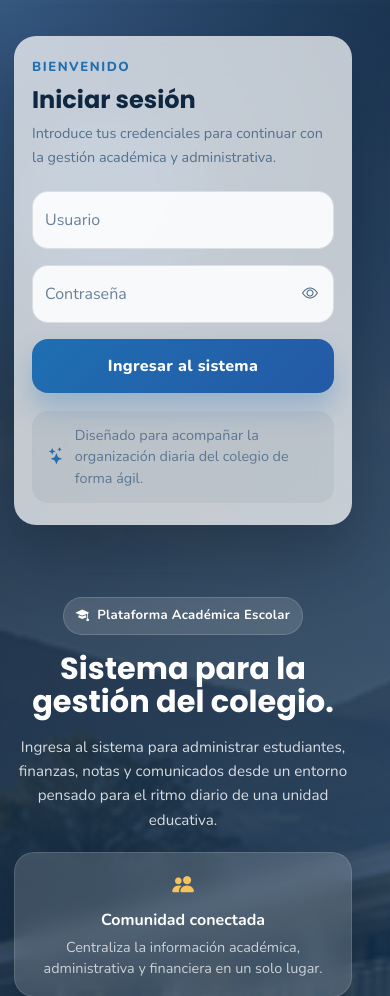
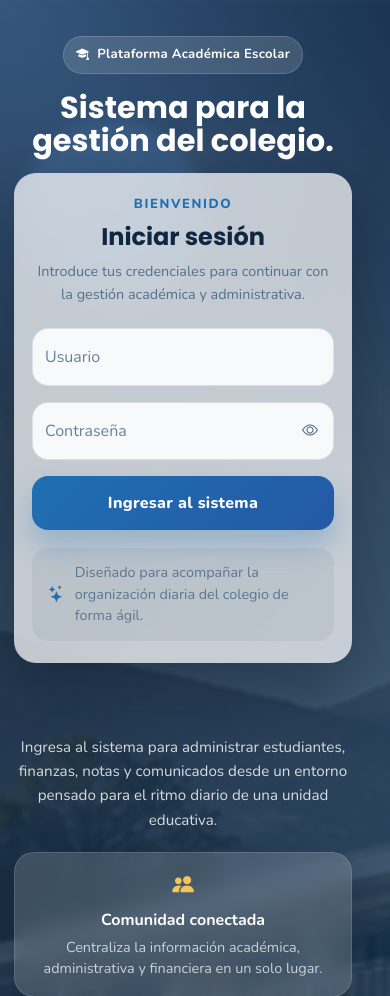
Before and after one commit to jits94/colegio, a PHP site: page /login.php in a window 390 px wide. Shown: the top 996 px of the page. Run offline with PHP 8.4, Linux system fonts and the light colour scheme; some libraries are stand-ins or nearby versions.

Commit message:
Ajusta encabezado movil del login

```diff
--- a/login.php
+++ b/login.php
@@ -115,6 +115,10 @@
       backdrop-filter: blur(10px);
     }
 
+    .login-mobile-intro {
+      display: none;
+    }
+
     .login-title {
       font-family: "Poppins", sans-serif;
       font-size: clamp(2.2rem, 3vw, 3.4rem);
@@ -185,6 +189,7 @@
     .login-card-body {
       padding: 30px 28px 28px;
       color: var(--login-text);
+      text-align: center;
     }
 
     .login-kicker {
@@ -209,6 +214,11 @@
       color: #53708c;
       line-height: 1.6;
       font-size: 0.98rem;
+    }
+
+    .login-form,
+    .login-footer-note {
+      text-align: left;
     }
 
     .login-form .form-floating > .form-control {
@@ -334,6 +344,23 @@
 
       .login-copy {
         max-width: 640px;
+      }
+
+      .login-mobile-intro {
+        display: block;
+        text-align: center;
+        margin-bottom: 16px;
+      }
+
+      .login-mobile-intro .login-badge,
+      .login-mobile-intro .login-title {
+        margin-left: auto;
+        margin-right: auto;
+      }
+
+      .login-story .login-badge,
+      .login-story .login-title {
+        display: none;
       }
     }
 
@@ -465,6 +492,14 @@
 
           <div class="col-lg-5 order-1 order-lg-2">
             <div class="login-panel">
+              <div class="login-mobile-intro">
+                <div class="login-badge">
+                  <i class="bi bi-mortarboard-fill"></i>
+                  <span>Plataforma Acad&eacute;mica Escolar</span>
+                </div>
+                <h1 class="login-title">Sistema para la gesti&oacute;n del colegio.</h1>
+              </div>
+
               <div class="card login-card">
                 <div class="login-card-body">
                   <div class="login-kicker">Bienvenido</div>
```
